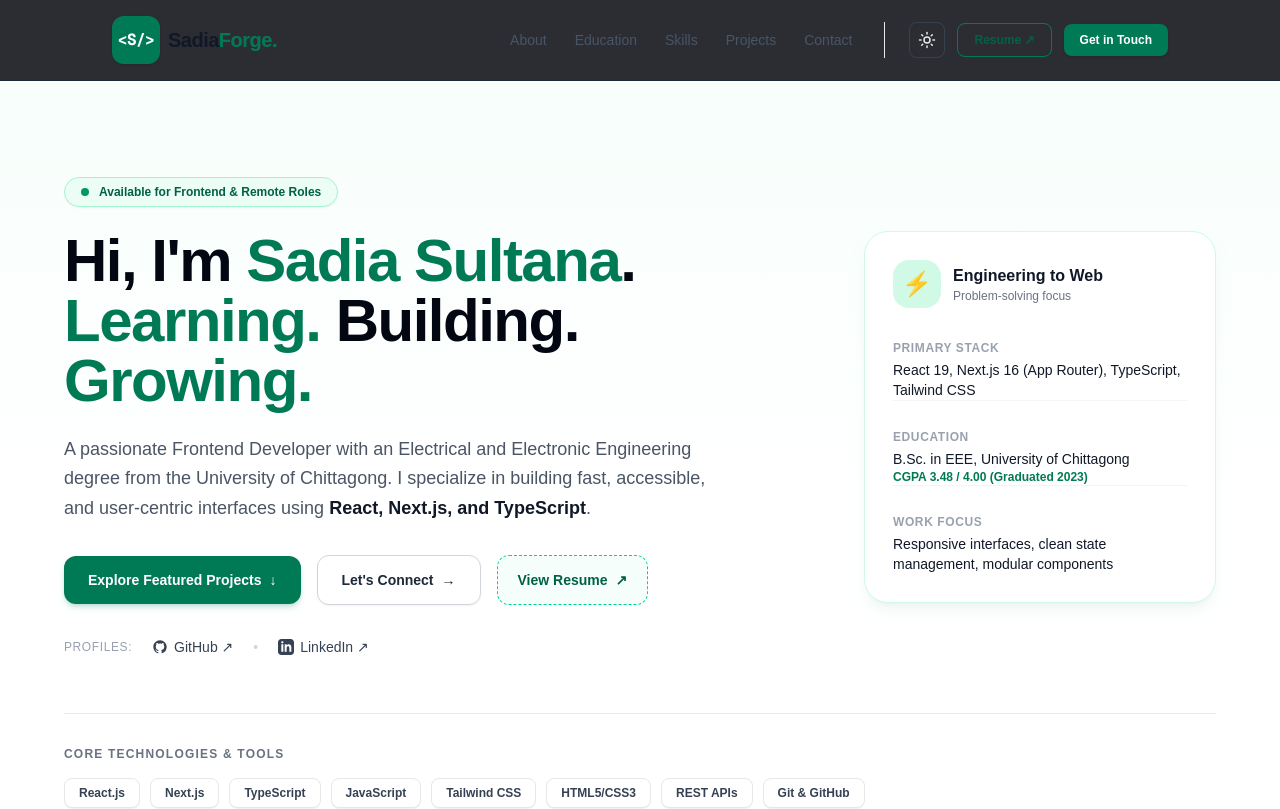
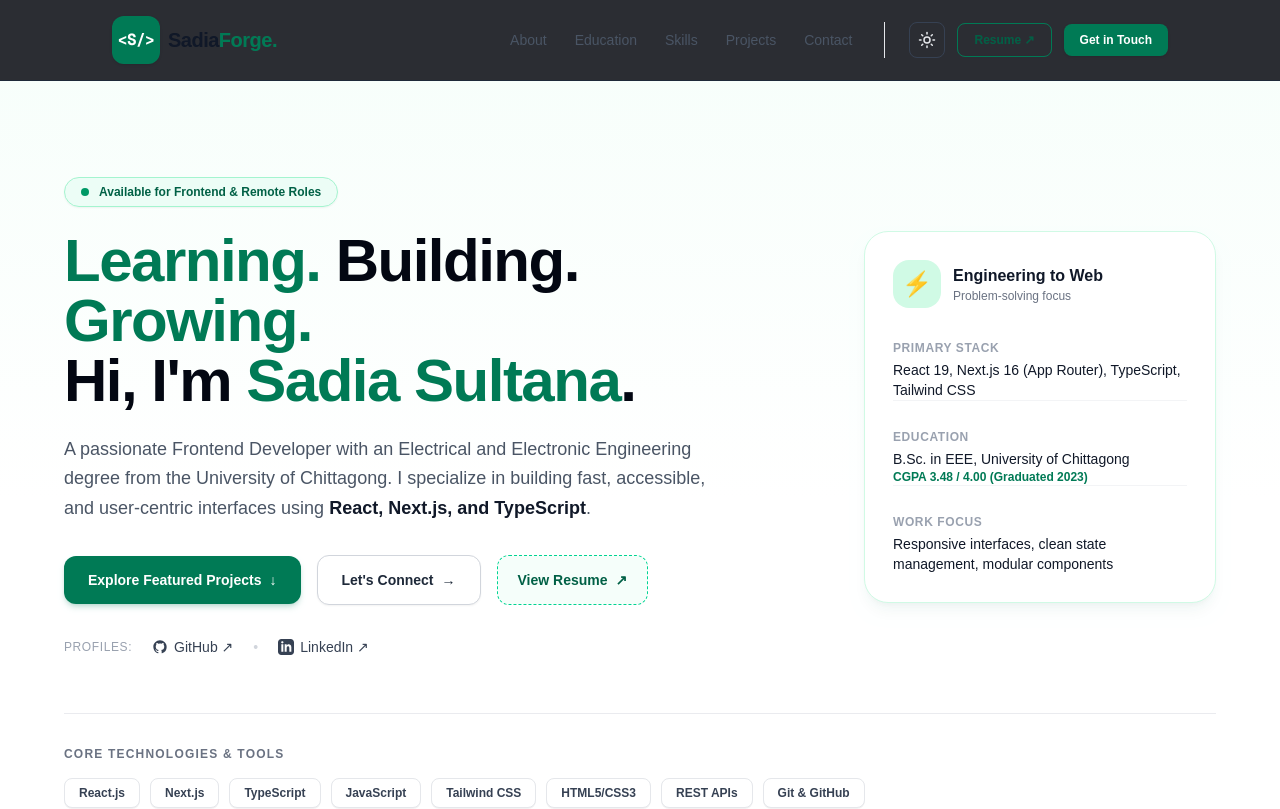
Before and after one commit to Sadia-IoT/sadia-portfolio, a Next.js app: page / in a window 1280 px wide. Shown: the top 809 px of the page. Built offline with nearby package versions, Linux system fonts and the light colour scheme.

Commit message:
change herosection

```diff
--- a/src/components/HeroSection.tsx
+++ b/src/components/HeroSection.tsx
@@ -37,11 +37,11 @@ export default function HeroSection() {
 
             {/* Headline */}
             <h1 className="text-4xl font-extrabold tracking-tight text-gray-950 sm:text-5xl md:text-6xl">
-              Hi, I&apos;m <span className="text-emerald-700">Sadia Sultana</span>.
-              <br />
-              <span className="text-emerald-700">Learning.</span>{" "}
+             <span className="text-emerald-700">Learning.</span>{" "}
   <span>Building.</span>{" "}
   <span className="text-emerald-700">Growing.</span>
+              <br />
+              Hi, I&apos;m <span className="text-emerald-700">Sadia Sultana</span>.
             </h1>
 
             {/* Description */}
```
